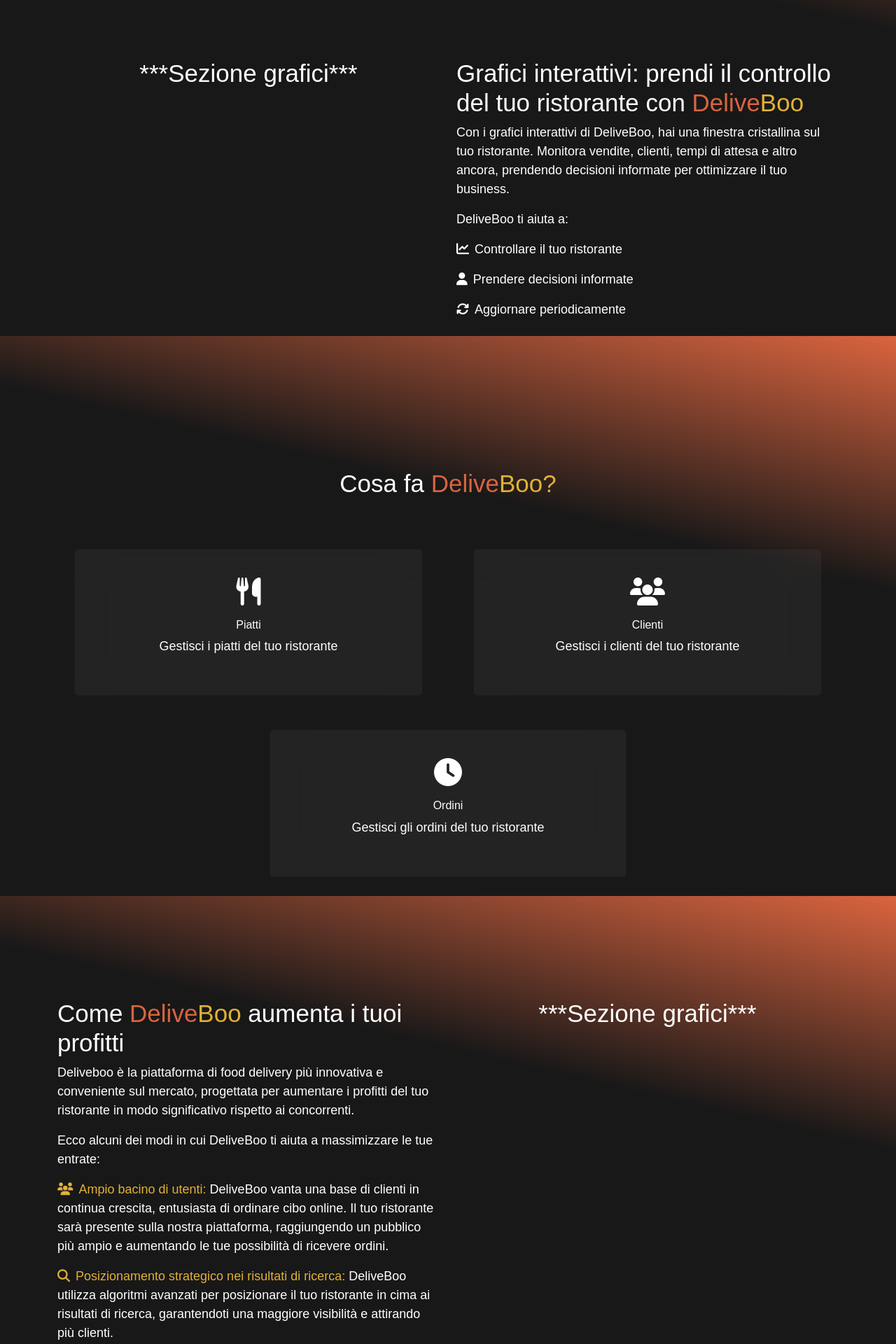
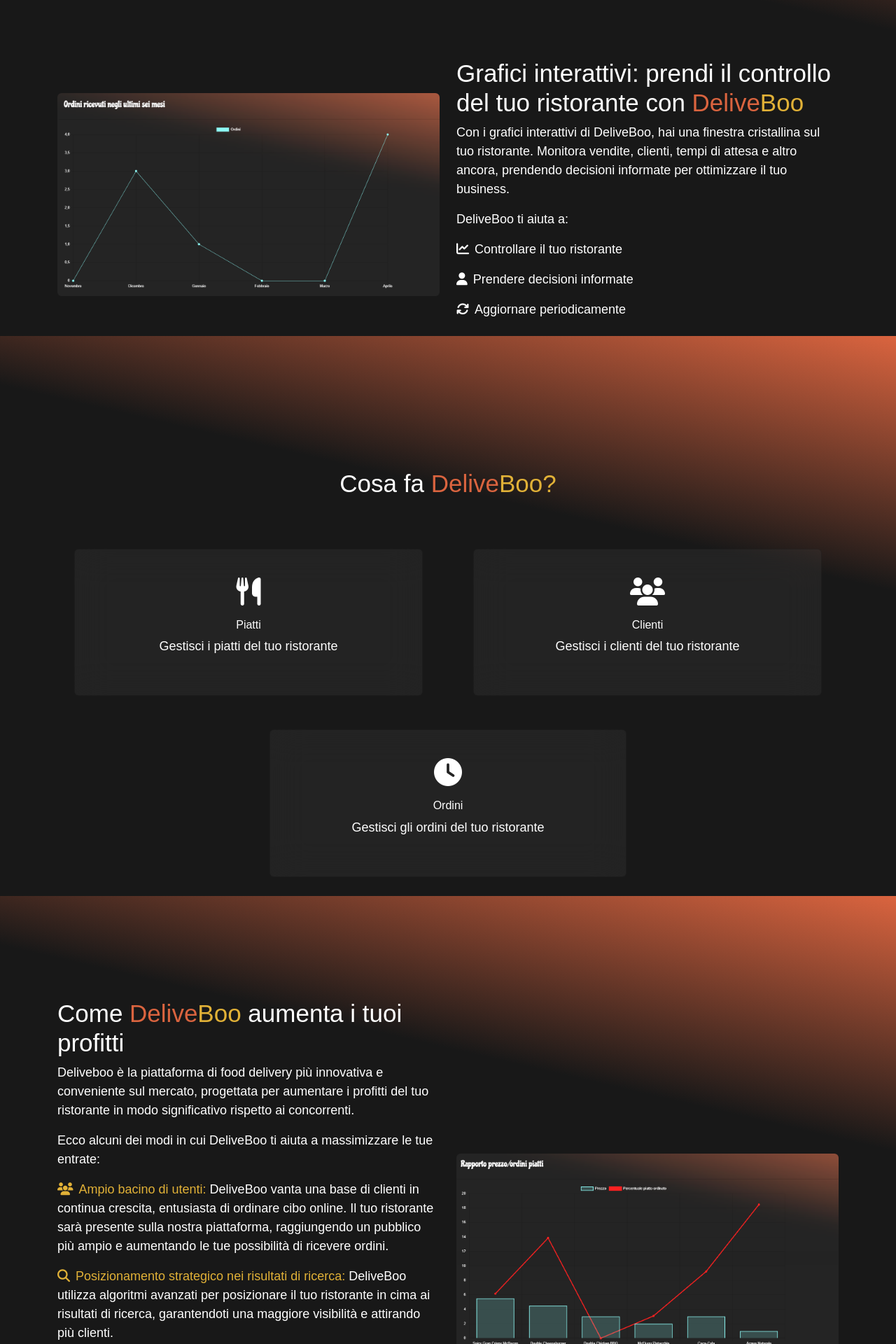
Before and after one commit to xJustFox/vite-deliveboo, a Vue app: page /partners in a window 1280 px wide. Shown: the part 1120-3040 px from the top of the page at 70% size. Built offline with nearby package versions, Linux system fonts and the light colour scheme; a web font is replaced by a local one.

Commit message:
[Add] aggiunti grafici in AppPartners.vue

```diff
--- a/src/pages/AppPartners.vue
+++ b/src/pages/AppPartners.vue
@@ -28,12 +28,12 @@
 
 
                 <!-- Sezione esposizione dei grafici interattivi -->
-                <div class="col-sm-12 col-md-6 section_margin">
-                    <div class="text-white text-center">
-                        <h4>***Sezione grafici***</h4>
+                <div class="col-sm-12 col-md-12 col-lg-6 homepage_chart">
+                    <div>
+                        <img class="w-100 img-fluid rounded" src="../../public/img/chart_1.png" alt="">
                     </div>
                 </div>
-                <div class="col-sm-12 col-md-6 section_margin">
+                <div class="col-sm-12 col-md-12 col-lg-6 section_margin">
                     <div class="text-white">
                         <h4>Grafici interattivi: prendi il controllo del tuo ristorante con <span class="txt-orange">Delive</span><span class="txt-gold">Boo</span></h4>
                         <p>Con i grafici interattivi di DeliveBoo, hai una finestra cristallina sul tuo ristorante. Monitora vendite, clienti, tempi di attesa e altro ancora, prendendo decisioni informate per ottimizzare il tuo business.</p>
@@ -81,7 +81,7 @@
                 </div>
 
                 <!-- Sezione grafici profitti -->
-                <div class="col-sm-12 col-md-6 section_margin">
+                <div class="col-sm-12 col-md-12 col-lg-6 section_margin">
                     <div class="text-white">
                         <h4>Come <span class="txt-orange">Delive</span><span class="txt-gold">Boo</span> aumenta i tuoi profitti</h4>
                         <p>Deliveboo è la piattaforma di food delivery più innovativa e conveniente sul mercato, progettata per aumentare i profitti del tuo ristorante in modo significativo rispetto ai concorrenti.</p>
@@ -92,9 +92,9 @@
                         <p><i class="fas fa-bullhorn me-2 txt-gold"></i><span class="txt-gold">Marketing mirato:</span> Pruomoviamo il tuo ristorante attraverso campagne di marketing mirate sui social media e canali di marketing online, aumentando la consapevolezza del tuo brand e attirando nuovi clienti.</p>
                     </div>
                 </div>
-                <div class="col-sm-12 col-md-6 section_margin">
-                    <div class="text-white text-center">
-                        <h4>***Sezione grafici***</h4>
+                <div class="col-sm-12 col-md-12 col-lg-6 homepage_chart last_chart">
+                    <div>
+                        <img class="w-100 img-fluid rounded" src="../../public/img/chart_2.png" alt="">
                     </div>
                 </div>
 
@@ -156,4 +156,18 @@
         color: #DA643F;
     }
 }
+
+@media screen and (min-width: 992px) {
+    .homepage_chart {
+      margin: 150px 0px;
+      display: flex;
+      align-items: center;
+    }
+}
+
+@media screen and (max-width: 992px) {
+    .last_chart {
+      margin-bottom: 150px;
+    }
+}
 </style>
```
Also changed, not shown: public/img/chart_1.png (added), public/img/chart_2.png (added).
